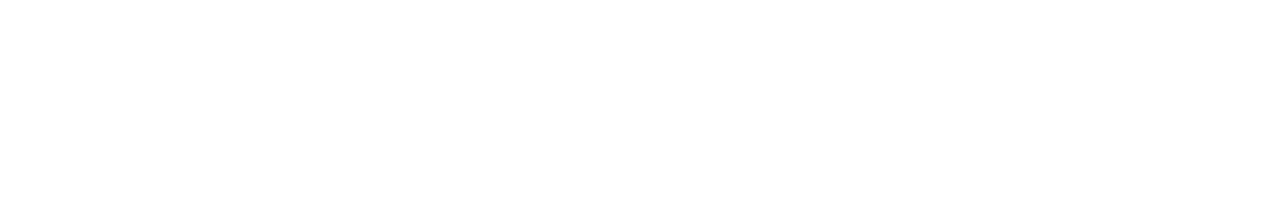
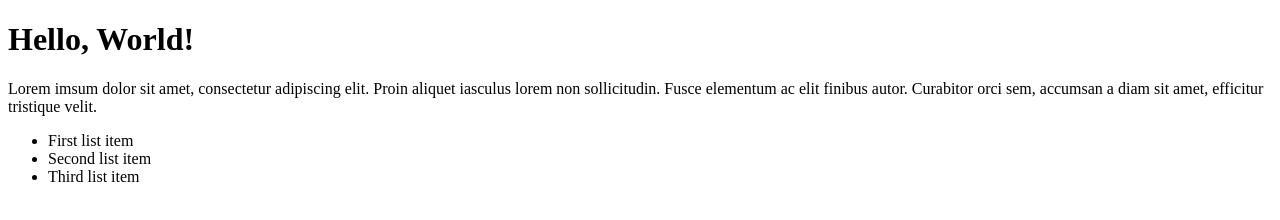
Before and after one commit to JulieHock/Mission_to_Mars, a plain HTML site: page index.html in a window 1280 px wide. Drawn offline with Linux system fonts and the light colour scheme.

Commit message:
updated files

```diff
--- a/index.html
+++ b/index.html
@@ -7,6 +7,15 @@
     <title>Document</title>
 </head>
 <body>
-
+    <h1> Hello, World!</h1>
+    <p>
+        Lorem imsum dolor sit amet, consectetur adipiscing elit.  Proin aliquet iasculus lorem non sollicitudin.
+        Fusce elementum ac elit finibus autor.  Curabitor orci sem, accumsan a diam sit amet, efficitur tristique velit.
+    </p>
+    <ul>
+        <li> First list item</li>
+        <li> Second list item</li>
+        <li> Third list item</li>
+    </ul>
 </body>
 </html>
```
Also changed, not shown: 2 other files.
